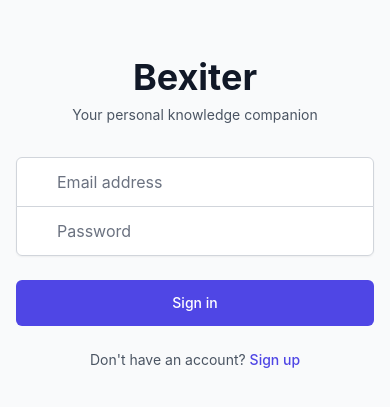
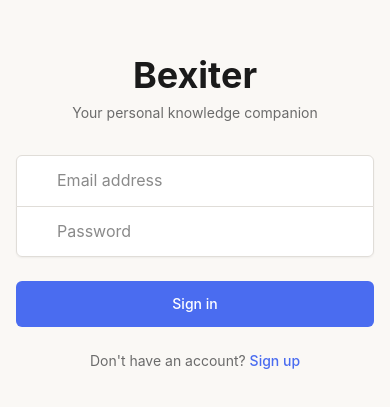
Before and after one commit to SandroPasqual/bexiter, a Next.js app: page /login in a window 390 px wide. Shown: the part 209-616 px from the top of the page. Built offline with nearby package versions, Linux system fonts and the light colour scheme; no server answers.

Commit message:
fix: accessible colors, responsive design, username display

```diff
--- a/src/app/(auth)/login/page.tsx
+++ b/src/app/(auth)/login/page.tsx
@@ -29,11 +29,11 @@ export default function LoginPage() {
   }
 
   return (
-    <div className="min-h-screen flex items-center justify-center bg-gray-50 dark:bg-gray-900 px-4">
+    <div className="min-h-screen flex items-center justify-center bg-[var(--background)] px-4">
       <div className="max-w-md w-full space-y-8">
         <div className="text-center">
-          <h1 className="text-4xl font-bold text-gray-900 dark:text-white">Bexiter</h1>
-          <p className="mt-2 text-sm text-gray-600 dark:text-gray-400">
+          <h1 className="text-4xl font-bold text-[var(--foreground)]">Bexiter</h1>
+          <p className="mt-2 text-sm text-[var(--muted)]">
             Your personal knowledge companion
           </p>
         </div>
@@ -54,7 +54,7 @@ export default function LoginPage() {
                   required
                   value={email}
                   onChange={(e) => setEmail(e.target.value)}
-                  className="appearance-none rounded-none relative block w-full px-3 pl-10 py-3 border border-gray-300 dark:border-gray-700 placeholder-gray-500 text-gray-900 dark:text-white dark:bg-gray-800 rounded-t-md focus:outline-none focus:ring-indigo-500 focus:border-indigo-500 focus:z-10 sm:text-sm"
+                  className="appearance-none rounded-none relative block w-full px-3 pl-10 py-3 border border-[var(--border-color)] placeholder-[var(--placeholder)] text-[var(--foreground)] bg-[var(--input-bg)] rounded-t-md focus:outline-none focus:ring-2 focus:ring-[var(--accent)] focus:border-transparent focus:z-10 sm:text-sm"
                   placeholder="Email address"
                 />
               </div>
@@ -63,7 +63,7 @@ export default function LoginPage() {
               <label htmlFor="password" className="sr-only">Password</label>
               <div className="relative">
                 <div className="absolute inset-y-0 left-0 pl-3 flex items-center pointer-events-none">
-                  <Lock className="h-5 w-5 text-gray-400" />
+                  <Lock className="h-5 w-5 text-[var(--muted)]" />
                 </div>
                 <input
                   id="password"
@@ -73,7 +73,7 @@ export default function LoginPage() {
                   required
                   value={password}
                   onChange={(e) => setPassword(e.target.value)}
-                  className="appearance-none rounded-none relative block w-full px-3 pl-10 py-3 border border-gray-300 dark:border-gray-700 placeholder-gray-500 text-gray-900 dark:text-white dark:bg-gray-800 rounded-b-md focus:outline-none focus:ring-indigo-500 focus:border-indigo-500 focus:z-10 sm:text-sm"
+                  className="appearance-none rounded-none relative block w-full px-3 pl-10 py-3 border border-[var(--border-color)] placeholder-[var(--placeholder)] text-[var(--foreground)] bg-[var(--input-bg)] rounded-b-md focus:outline-none focus:ring-2 focus:ring-[var(--accent)] focus:border-transparent focus:z-10 sm:text-sm"
                   placeholder="Password"
                 />
               </div>
@@ -81,7 +81,7 @@ export default function LoginPage() {
           </div>
 
           {error && (
-            <div className="flex items-center gap-2 text-red-600 dark:text-red-400 text-sm">
+            <div className="flex items-center gap-2 text-[var(--danger)] text-sm">
               <AlertCircle className="h-4 w-4" />
               {error}
             </div>
@@ -91,7 +91,7 @@ export default function LoginPage() {
             <button
               type="submit"
               disabled={loading}
-              className="group relative w-full flex justify-center py-3 px-4 border border-transparent text-sm font-medium rounded-md text-white bg-indigo-600 hover:bg-indigo-700 focus:outline-none focus:ring-2 focus:ring-offset-2 focus:ring-indigo-500 disabled:opacity-50 disabled:cursor-not-allowed"
+              className="group relative w-full flex justify-center py-3 px-4 border border-transparent text-sm font-medium rounded-md text-white bg-[var(--accent)] hover:bg-[var(--accent-hover)] focus:outline-none focus:ring-2 focus:ring-offset-2 focus:ring-[var(--accent)] disabled:opacity-50 disabled:cursor-not-allowed"
             >
               {loading ? (
                 <Loader2 className="h-5 w-5 animate-spin" />
@@ -102,8 +102,8 @@ export default function LoginPage() {
           </div>
 
           <div className="text-center text-sm">
-            <span className="text-gray-600 dark:text-gray-400">Don&apos;t have an account? </span>
-            <a href="/signup" className="font-medium text-indigo-600 hover:text-indigo-500 dark:text-indigo-400">
+            <span className="text-[var(--muted)]">Don&apos;t have an account? </span>
+            <a href="/signup" className="font-medium text-[var(--accent)] hover:text-[var(--accent-hover)]">
               Sign up
             </a>
           </div>
--- a/src/app/globals.css
+++ b/src/app/globals.css
@@ -2,38 +2,76 @@
 @tailwind components;
 @tailwind utilities;
 
+/* Light theme - warm, comfortable, accessible */
 :root {
-  --background: #ffffff;
-  --foreground: #171717;
-  --sidebar-bg: #f7f7f5;
-  --border-color: #e5e5e5;
-  --hover-bg: #efefef;
+  --background: #faf8f5;
+  --foreground: #1a1a1a;
+  --sidebar-bg: #f3f1ed;
+  --sidebar-text: #2d2d2d;
+  --border-color: #e0ddd8;
+  --hover-bg: #ebe8e3;
+  --hover-border: #d0cdc7;
+  --input-bg: #ffffff;
+  --placeholder: #8a8a8a;
+  --muted: #6b6b6b;
+  --accent: #4a6cf0;
+  --accent-hover: #3b5ae8;
+  --accent-light: rgba(74, 108, 240, 0.1);
+  --danger: #dc2626;
+  --success: #16a34a;
+  --warning: #d97706;
+  /* Markdown colors */
+  --md-link: #4a6cf0;
+  --md-code-bg: #f0ede8;
+  --md-blockquote-border: #4a6cf0;
 }
 
+/* Dark theme - soft, not harsh black, highly readable */
 .dark {
-  --background: #191919;
-  --foreground: #ededed;
-  --sidebar-bg: #1c1c1c;
-  --border-color: #2e2e2e;
-  --hover-bg: #2a2a2a;
+  --background: #1c1d21;
+  --foreground: #e8e8e8;
+  --sidebar-bg: #18191d;
+  --sidebar-text: #d4d4d4;
+  --border-color: #2e2f35;
+  --hover-bg: #25262b;
+  --hover-border: #3d3f46;
+  --input-bg: #222428;
+  --placeholder: #71717a;
+  --muted: #a1a1aa;
+  --accent: #6390f0;
+  --accent-hover: #7ba3f5;
+  --accent-light: rgba(99, 144, 240, 0.15);
+  --danger: #f87171;
+  --success: #4ade80;
+  --warning: #fbbf24;
+  /* Markdown colors */
+  --md-link: #7ba3f5;
+  --md-code-bg: #2a2b30;
+  --md-blockquote-border: #6390f0;
+}
+
+* {
+  -webkit-font-smoothing: antialiased;
+  -moz-osx-font-smoothing: grayscale;
 }
 
 body {
   color: var(--foreground);
   background: var(--background);
   font-family: -apple-system, BlinkMacSystemFont, 'Segoe UI', Roboto, Oxygen, Ubuntu, Cantarell, sans-serif;
+  line-height: 1.6;
 }
 
-@layer utilities {
-  .text-balance {
-    text-wrap: balance;
-  }
+/* Accessible focus outlines */
+:focus-visible {
+  outline: 3px solid var(--accent);
+  outline-offset: 2px;
 }
 
-/* Scrollbar styling */
+/* Scrollbar styling - comfortable */
 ::-webkit-scrollbar {
-  width: 8px;
-  height: 8px;
+  width: 10px;
+  height: 10px;
 }
 
 ::-webkit-scrollbar-track {
@@ -42,11 +80,13 @@ body {
 
 ::-webkit-scrollbar-thumb {
   background: #c4c4c4;
-  border-radius: 4px;
+  border-radius: 6px;
+  border: 2px solid transparent;
+  background-clip: content-box;
 }
 
 .dark ::-webkit-scrollbar-thumb {
-  background: #4a4a4a;
+  background: #4a4a52;
 }
 
 ::-webkit-scrollbar-thumb:hover {
@@ -54,73 +94,77 @@ body {
 }
 
 .dark ::-webkit-scrollbar-thumb:hover {
-  background: #5a5a5a;
+  background: #5a5a65;
 }
 
-/* Markdown editor styles */
+/* Markdown editor - accessible & readable */
 .markdown-editor {
   font-family: -apple-system, BlinkMacSystemFont, 'Segoe UI', Roboto, sans-serif;
-  line-height: 1.6;
+  line-height: 1.75;
 }
 
 .markdown-editor h1 {
-  font-size: 2rem;
+  font-size: 1.875rem;
   font-weight: 700;
-  margin-top: 1.5rem;
-  margin-bottom: 0.75rem;
-  border-bottom: 1px solid var(--border-color);
-  padding-bottom: 0.25rem;
+  margin-top: 2rem;
+  margin-bottom: 1rem;
+  border-bottom: 2px solid var(--border-color);
+  padding-bottom: 0.5rem;
+  color: var(--foreground);
 }
 
 .markdown-editor h2 {
   font-size: 1.5rem;
   font-weight: 600;
-  margin-top: 1.25rem;
-  margin-bottom: 0.5rem;
+  margin-top: 1.75rem;
+  margin-bottom: 0.75rem;
+  color: var(--foreground);
 }
 
 .markdown-editor h3 {
   font-size: 1.25rem;
   font-weight: 600;
-  margin-top: 1rem;
+  margin-top: 1.5rem;
   margin-bottom: 0.5rem;
+  color: var(--foreground);
 }
 
 .markdown-editor h4 {
-  font-size: 1rem;
+  font-size: 1.125rem;
   font-weight: 600;
-  margin-top: 0.75rem;
-  margin-bottom: 0.25rem;
+  margin-top: 1.25rem;
+  margin-bottom: 0.5rem;
+  color: var(--foreground);
 }
 
 .markdown-editor p {
-  margin-bottom: 0.75rem;
+  margin-bottom: 1rem;
 }
 
 .markdown-editor ul,
 .markdown-editor ol {
-  margin-bottom: 0.75rem;
+  margin-bottom: 1rem;
   padding-left: 1.5rem;
 }
 
 .markdown-editor li {
-  margin-bottom: 0.25rem;
+  margin-bottom: 0.375rem;
 }
 
 .markdown-editor code {
-  background: var(--hover-bg);
-  padding: 0.125rem 0.25rem;
+  background: var(--md-code-bg);
+  padding: 0.2rem 0.4rem;
   border-radius: 0.25rem;
   font-family: 'Geist Mono', monospace;
-  font-size: 0.875em;
+  font-size: 0.9em;
 }
 
 .markdown-editor pre {
-  background: var(--hover-bg);
-  padding: 0.75rem;
+  background: var(--md-code-bg);
+  padding: 1rem;
   border-radius: 0.5rem;
   overflow-x: auto;
-  margin-bottom: 0.75rem;
+  margin-bottom: 1rem;
 }
 
 .markdown-editor pre code {
@@ -129,45 +173,85 @@ body {
 }
 
 .markdown-editor blockquote {
-  border-left: 3px solid #6366f1;
+  border-left: 4px solid var(--md-blockquote-border);
   padding-left: 1rem;
   margin-left: 0;
-  color: #737373;
+  margin-bottom: 1rem;
+  color: var(--muted);
   font-style: italic;
 }
 
 .markdown-editor a {
-  color: #6366f1;
+  color: var(--md-link);
   text-decoration: underline;
+  text-underline-offset: 2px;
+}
+
+.markdown-editor a:hover {
+  text-decoration: none;
 }
 
 .markdown-editor hr {
   border: none;
-  border-top: 1px solid var(--border-color);
-  margin: 1.5rem 0;
+  border-top: 2px solid var(--border-color);
+  margin: 2rem 0;
 }
 
 /* Double link styling */
 .wiki-link {
-  color: #6366f1;
-  background: rgba(99, 102, 241, 0.1);
-  padding: 0.125rem 0.25rem;
+  color: var(--md-link);
+  background: var(--accent-light);
+  padding: 0.2rem 0.4rem;
   border-radius: 0.25rem;
   cursor: pointer;
   transition: background 0.2s;
+  text-decoration: none;
 }
 
 .wiki-link:hover {
-  background: rgba(99, 102, 241, 0.2);
+  background: var(--accent-light);
+  text-decoration: none;
 }
 
 /* Selection highlight colors */
 ::selection {
-  background: rgba(99, 102, 241, 0.3);
+  background: rgba(74, 108, 240, 0.3);
 }
 
-/* Focus styles */
-:focus-visible {
-  outline: 2px solid #6366f1;
-  outline-offset: 2px;
+/* Buttons */
+button {
+  cursor: pointer;
+  transition: all 0.15s ease;
 }
+
+button:disabled {
+  cursor: not-allowed;
+  opacity: 0.5;
+}
+
+/* Inputs */
+input, textarea {
+  background: var(--input-bg);
+  color: var(--foreground);
+  border: 1px solid var(--border-color);
+}
+
+input:focus, textarea:focus {
+  border-color: var(--accent);
+  outline: none;
+  box-shadow: 0 0 0 3px var(--accent-light);
+}
+
+input::placeholder, textarea::placeholder {
+  color: var(--placeholder);
+}
+
+/* Links */
+a {
+  color: var(--accent);
+  transition: color 0.15s;
+}
+
+a:hover {
+  color: var(--accent-hover);
+}
```
Also changed, not shown: src/app/app/layout.tsx (+42 -5 lines), src/components/Sidebar.tsx (+4 -4 lines).
